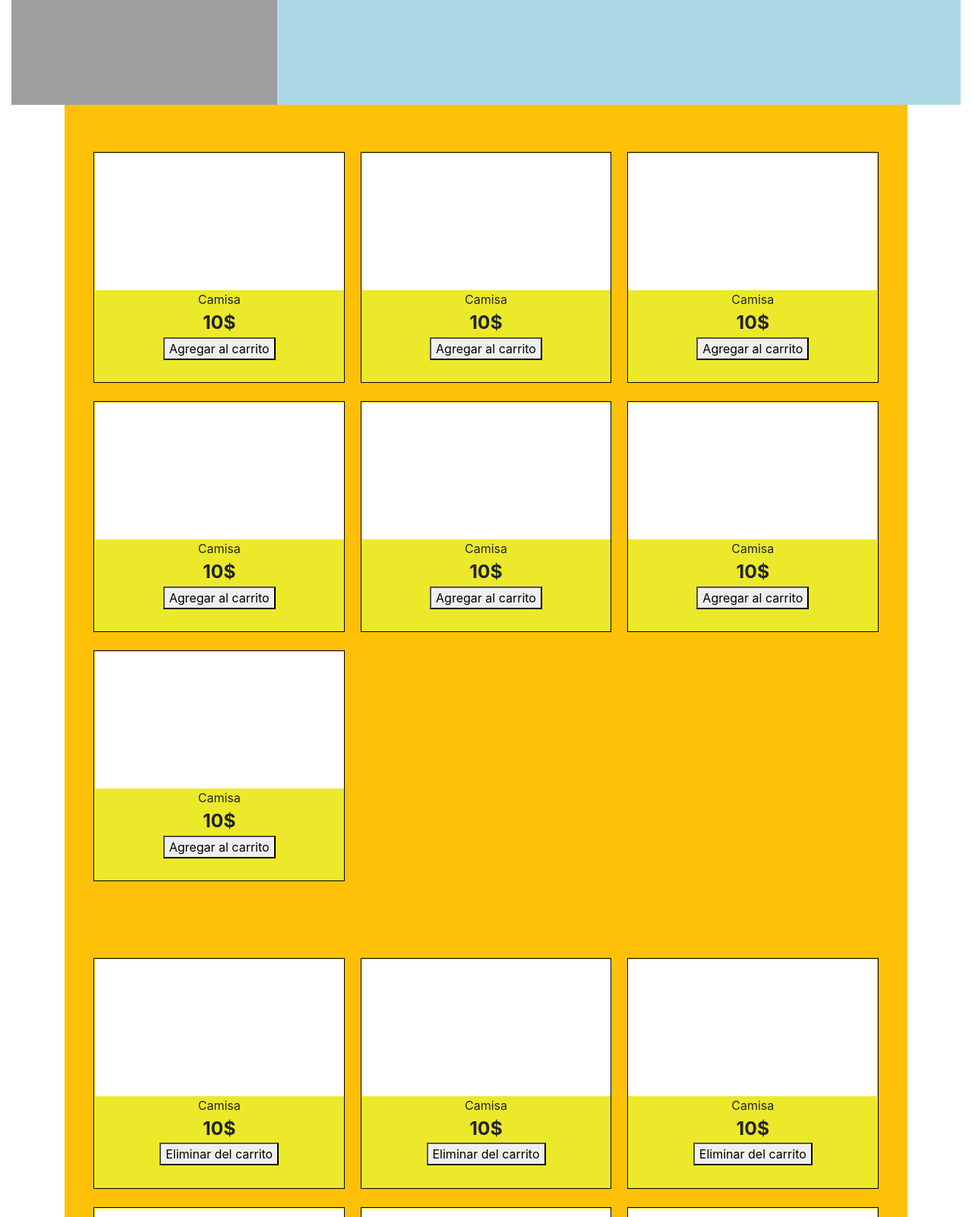
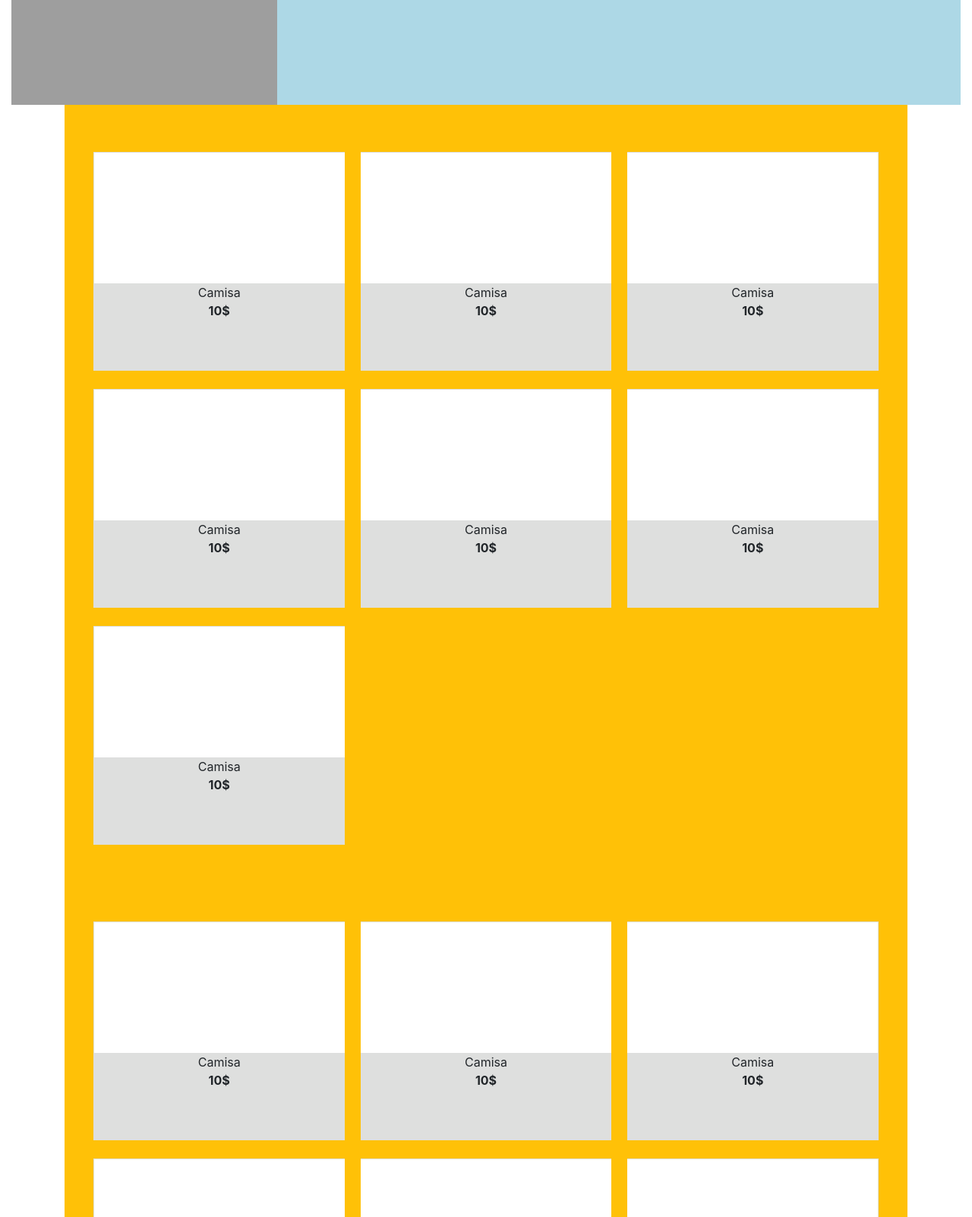
Before and after one commit to jcurvelo/Groov-ecomerce, a PHP site: page /index.html in a window 1280 px wide. Shown: the part 318-1920 px from the top of the page at 76% size. Run offline with PHP 8.4, Linux system fonts and the light colour scheme; some libraries are stand-ins or nearby versions; grey boxes are pictures that could not be loaded.

Commit message:
Ocultar botones

```diff
--- a/groov-function.js
+++ b/groov-function.js
@@ -19,12 +19,14 @@ Vue.component('item-box',{
     props:['product_name','product_price'],
     template: `
     <div class="item-box mt-4">
+        <div class="contenido">
             <div class="item-image">
                 <!-- <img src="" alt=""> -->
             </div>
             <div class="item-name">{{ product_name }}</div>
             <div class="item-price">{{ product_price }}$</div>
-        <div class="button"><button>Agregar al carrito</button</div>
+            <div class="button"><button>Agregar al carrito</button></div>
+        </div>
     </div>
     `
 })
@@ -42,12 +44,14 @@ Vue.component('item-box',{
     props:['product_name','product_price'],
     template: `
     <div class="item-box mt-4">
+        <div class="contenido">
             <div class="item-image">
                 <!-- <img src="" alt=""> -->
             </div>
             <div class="item-name">{{ product_name }}</div>
             <div class="item-price">{{ product_price }}$</div>
-        <div class="button"><button>Eliminar del carrito</button</div>
+            <div class="button-texture"><button>Eliminar del carrito</button></div>
+        </div>
     </div>
     `
 })
--- a/style.css
+++ b/style.css
@@ -79,17 +79,31 @@
     padding: 3vw;
 }
 /* Fin del carrito */
+/*Botones de los items*/
+div.item-box div.button-texture, div.button{
+    visibility: hidden;
+}
+
+div.item-box:hover div.button-texture{
+    visibility: visible;
+}
+
+div.item-box:hover div.button{
+    visibility: visible;
+}
 
 .item-box{
     width: 32%;
-    height: 38vh;
-    border: 1.5px solid black;
+    height: 36vh;
     padding: 0.5px;
     text-align: center;
-    background-color:rgb(236, 233, 43);
+    background-color:rgb(222, 223, 222);
 }
-
-.item-image{
+div.contenido {
+    width: 100%;
+    height: 100%;
+}
+div.item-box div.contenido div.item-image{
     background-color: white;
     width: 100%;
     height: 60%;
@@ -99,7 +113,7 @@
 .item-price{
     width: 100%;
     font-weight: bold;
-    font-size: 1.55rem;
+    font-size: 1rem;
 }
 
 footer{
```
Lines whose indentation alone changed are shown as unchanged.
